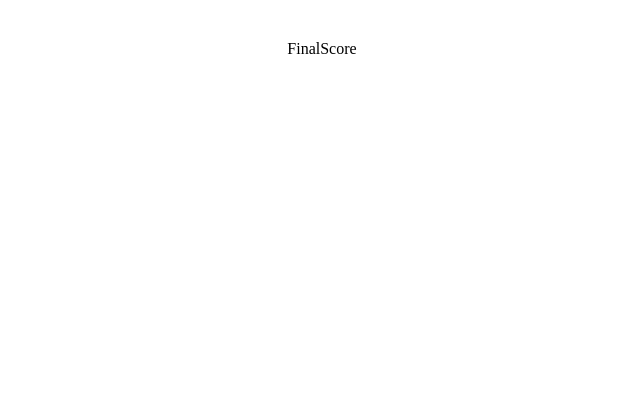
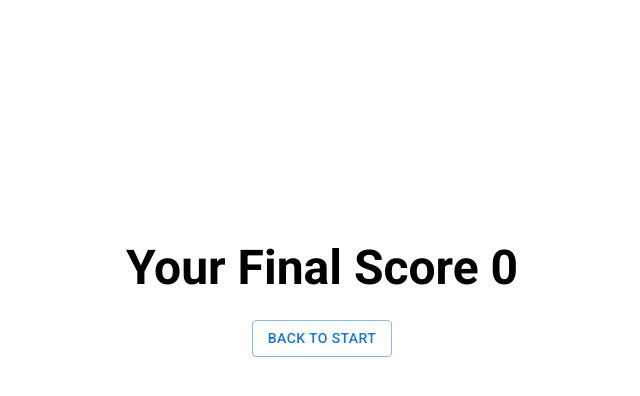
Before and after one commit to denisonkolling/material-ui-quiz, a React (Vite) app: page /score in a window 1280 px wide. Shown: the top 396 px of the page, without its empty margins (318-958 px from the left). Built offline with nearby package versions, Linux system fonts and the light colour scheme.

Commit message:
feat: create final score page content

```diff
--- a/src/routes/index.jsx
+++ b/src/routes/index.jsx
@@ -9,6 +9,7 @@
     <BrowserRouter>
     <Routes>
       <Route path="/" element={<Setup />} />
+      <Route path="/start" element={<Setup />} />
       <Route path="/questions" element={<Questions />} />
       <Route path="/score" element={<FinalScore />} />
       </Routes>
--- a/src/shared/pages/FinalScore.jsx
+++ b/src/shared/pages/FinalScore.jsx
@@ -1,9 +1,30 @@
-import React from 'react'
+import { Box, Button, Typography } from '@mui/material';
+import React from 'react';
+import { useDispatch, useSelector } from 'react-redux';
+import { useNavigate } from 'react-router-dom';
+import { handleAmountChange, handleScoreChange } from '../redux/actions';
 
 const FinalScore = () => {
-  return (
-    <div>FinalScore</div>
-  )
-}
+	const { score } = useSelector((state) => state);
+	const dispatch = useDispatch();
+	const navigate = useNavigate();
 
-export default FinalScore
+	const handleBackToStart = () => {
+		dispatch(handleScoreChange(0));
+		dispatch(handleAmountChange(5));
+		navigate('/start');
+	};
+
+	return (
+		<Box mt={30}>
+			<Typography variant="h3" fontWeight="bold" mb={3}>
+				Your Final Score {score}
+			</Typography>
+			<Button onClick={handleBackToStart} variant="outlined">
+				Back to start
+			</Button>
+		</Box>
+	);
+};
+
+export default FinalScore;
```
